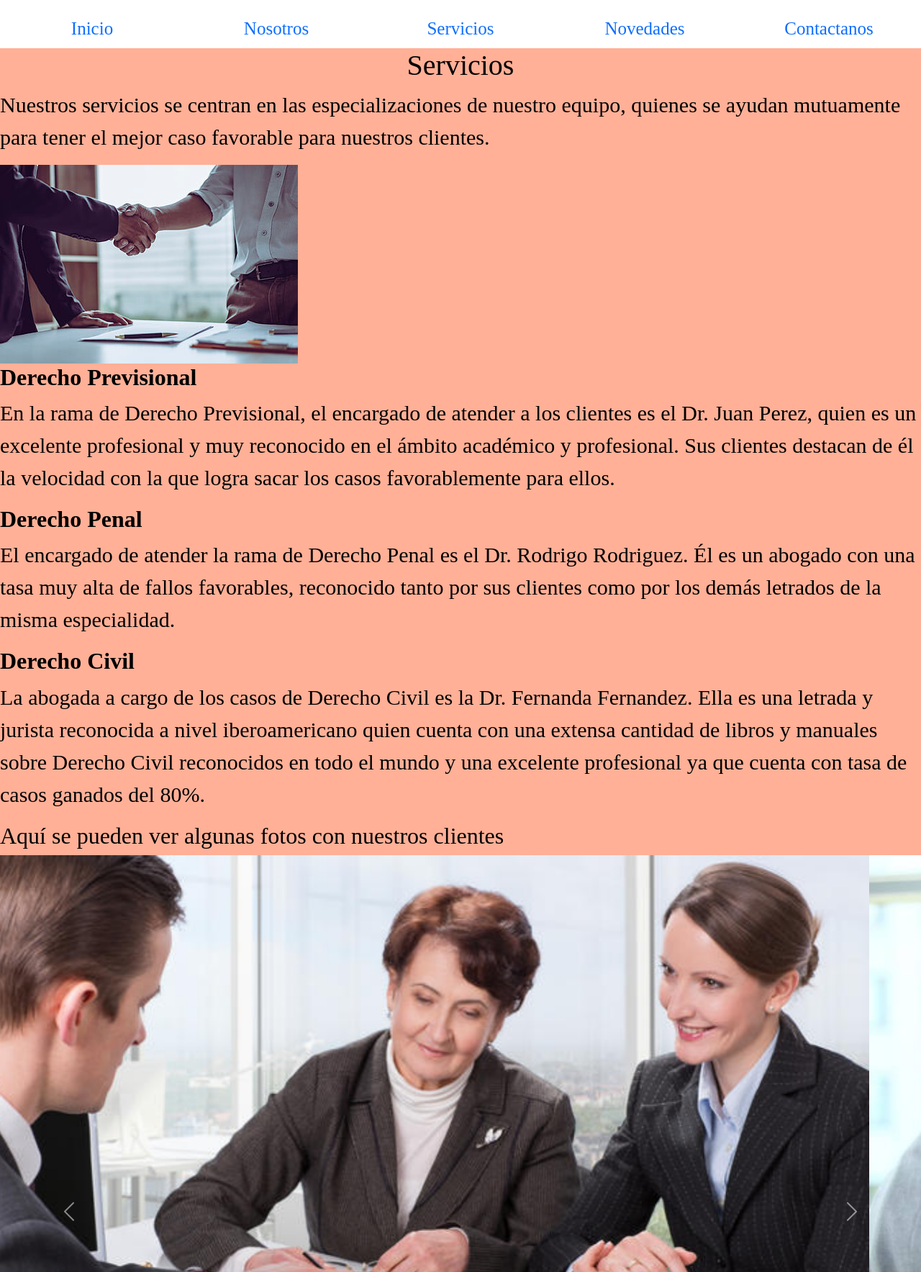
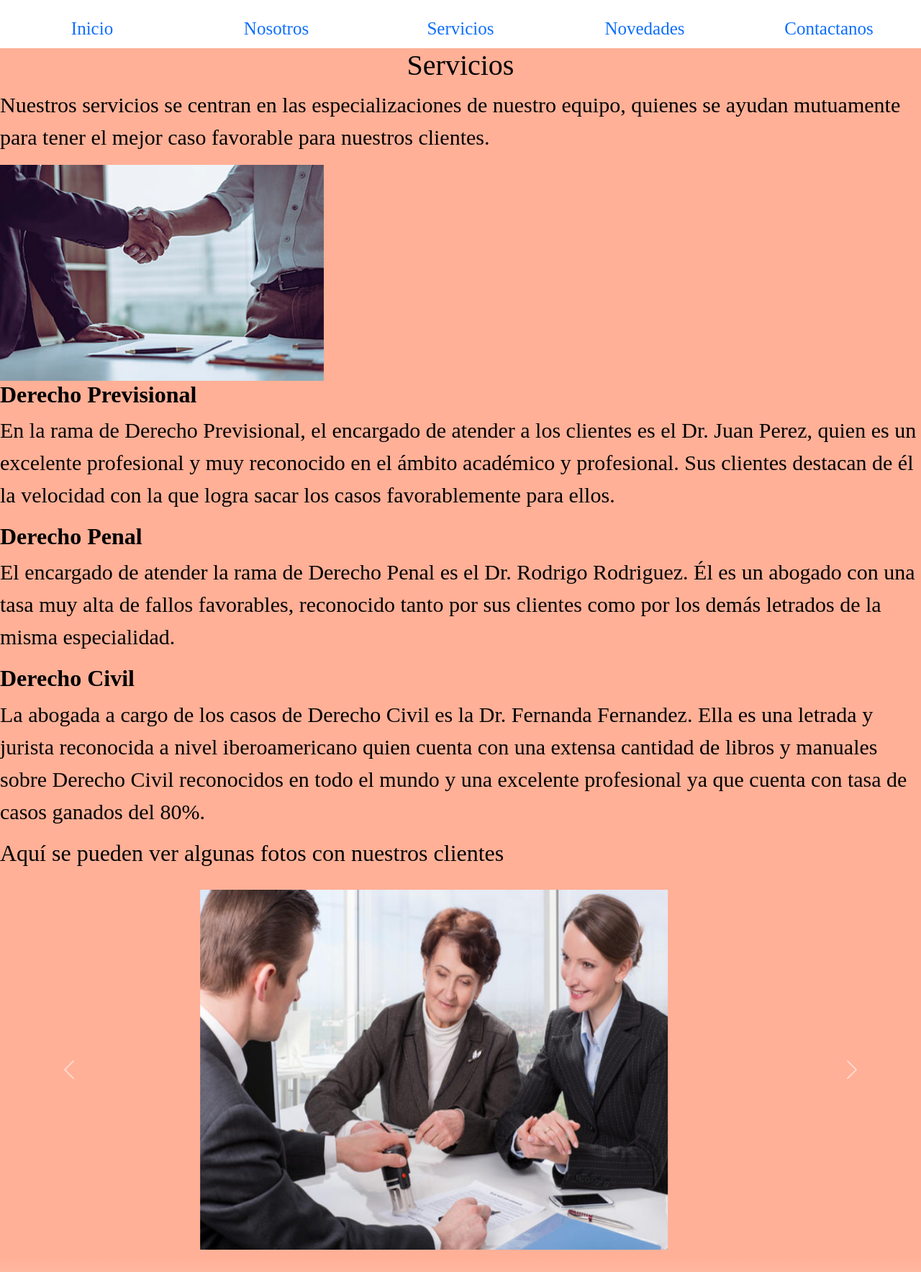
Before and after one commit to msavalos/pre-entregas, a plain HTML site: page servicios.html in a window 1280 px wide. Shown: the part 133-1900 px from the top of the page at 72% size. Drawn offline with nearby package versions, Linux system fonts and the light colour scheme; a web font is replaced by a local one.

Commit message:
pre-entrega-4

```diff
--- a/css/estilos.css
+++ b/css/estilos.css
@@ -129,7 +129,16 @@ p{
 .h2__servicios{
     font-weight: bold;
 }
-
+.servicios1{
+    display: flex;
+    justify-content: center;
+    height: 300px;
+}
+.d-block-w-100{
+    height: 500px;
+    width: 1000px;
+    padding-left: 350px;
+}
 
 /* SECCIÓN NOVEDADES*/
 #noticias{
@@ -208,12 +217,12 @@ p{
 }
 .borrar__form a:hover{
     color: black;
-    background-color: grey;
+    background-color: rgb(128, 128, 128);
 }
 .enviar__form{
     transition: color
 }
 .enviar__form a:hover{
     color: black;
-    background-color: grey;
+    background-color: rgb(128, 128, 128);
 }
--- a/servicios.html
+++ b/servicios.html
@@ -55,17 +55,17 @@
     <h2 class="h2__servicios">Derecho Civil</h2>
         <p>La abogada a cargo de los casos de Derecho Civil es la Dr. Fernanda Fernandez. Ella es una letrada y jurista reconocida a nivel iberoamericano quien cuenta con una extensa cantidad de libros y manuales sobre Derecho Civil reconocidos en todo el mundo y una excelente profesional ya que cuenta con tasa de casos ganados del 80%.</p>
 
-    <h2>Aquí se pueden ver algunas fotos con nuestros clientes</h2>
+    <h2>Aquí se pueden ver algunas fotos con nuestros clientes</h2><br>
     <div id="carouselExampleControls" class="carousel slide" data-bs-ride="carousel">
         <div class="carousel-inner">
           <div class="carousel-item active">
-            <img src="./img/clientes1.jpg" class="d-block w-100" alt="Clientes">
+            <img src="./img/clientes1.jpg" class="d-block-w-100" alt="Clientes">
           </div>
           <div class="carousel-item">
-            <img src="./img/clientes2.jpg" class="d-block w-100" alt="Clientes">
+            <img src="./img/clientes2.jpg" class="d-block-w-100" alt="Clientes">
           </div>
           <div class="carousel-item">
-            <img src="./img/clientes3.jpg" class="d-block w-100" alt="Clientes">
+            <img src="./img/clientes3.jpg" class="d-block-w-100" alt="Clientes">
           </div>
         </div>
         <button class="carousel-control-prev" type="button" data-bs-target="#carouselExampleControls" data-bs-slide="prev">
```
